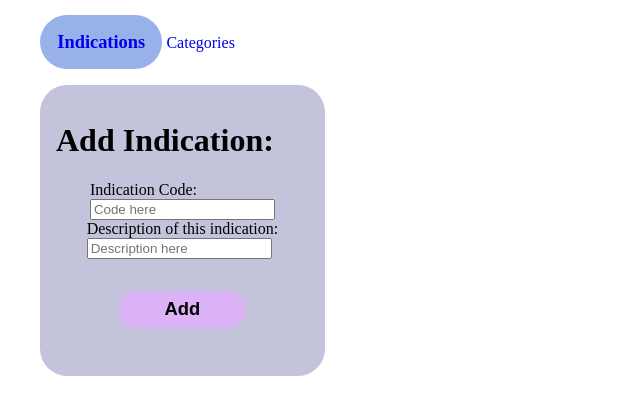
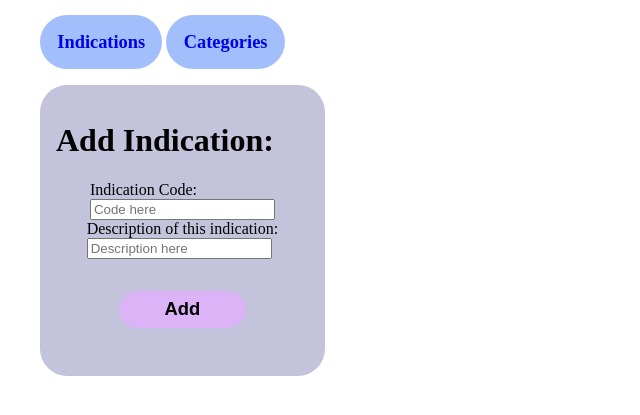
Before and after one commit to nataliamoraluq/project_Lab_Doof, a Flask app: page / in a window 1280 px wide. Shown: the top 415 px of the page, without its empty margins (0-640 px from the left). Run offline with Flask 3, Linux system fonts and the light colour scheme.

Commit message:
hichanges

```diff
--- a/static/style.css
+++ b/static/style.css
@@ -1,6 +1,15 @@
 /* CSS MANUAL SOLO PROVISIONAL!! - MOMENTANEO MIENTRAS SE IMPORTAN LAS LIBRERIAS DE CSS*/
 a{
     text-decoration: none;
+    width: 55%;
+    height: 2.2em;
+    padding: 1.08rem;
+    font-size: 1.15em;
+    font-weight: bold;
+    background-color: rgb(163, 191, 251);
+    border: 3px;
+    border-radius: 67vmax;
+    align-content: center;
 }
 
 form{
@@ -57,7 +66,7 @@ form{
     margin: 2em;
 }
 
-#navIndic{
+/*#navIndic{
     width: 55%;
     height: 2.2em;
     padding: 1.08rem;
@@ -65,11 +74,11 @@ form{
     font-weight: bold;
     background-color: rgb(152, 178, 233);
     border: 3px rgb(168, 130, 191);
-    border-radius: 90vmax;
+    border-radius: 67vmax;
+    align-content: center;
     /*margin-top: 2em;*/
     /*position: center;*/
     /*bottom: 20%;
     right: 20%;*/
-    align-content: center;
-    /*text-decoration: none;*/
-}
+    /*text-decoration: none;
+}*/
```
